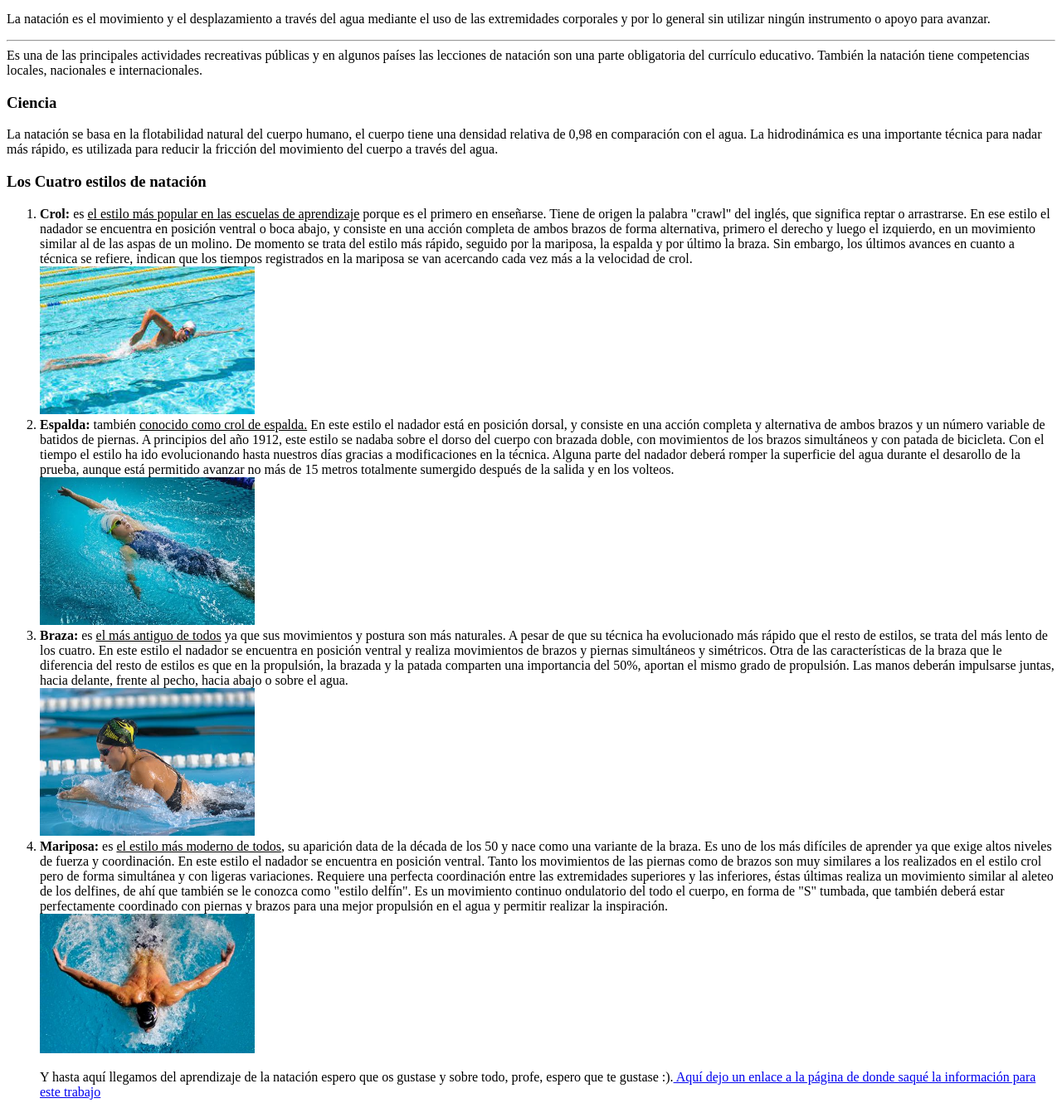
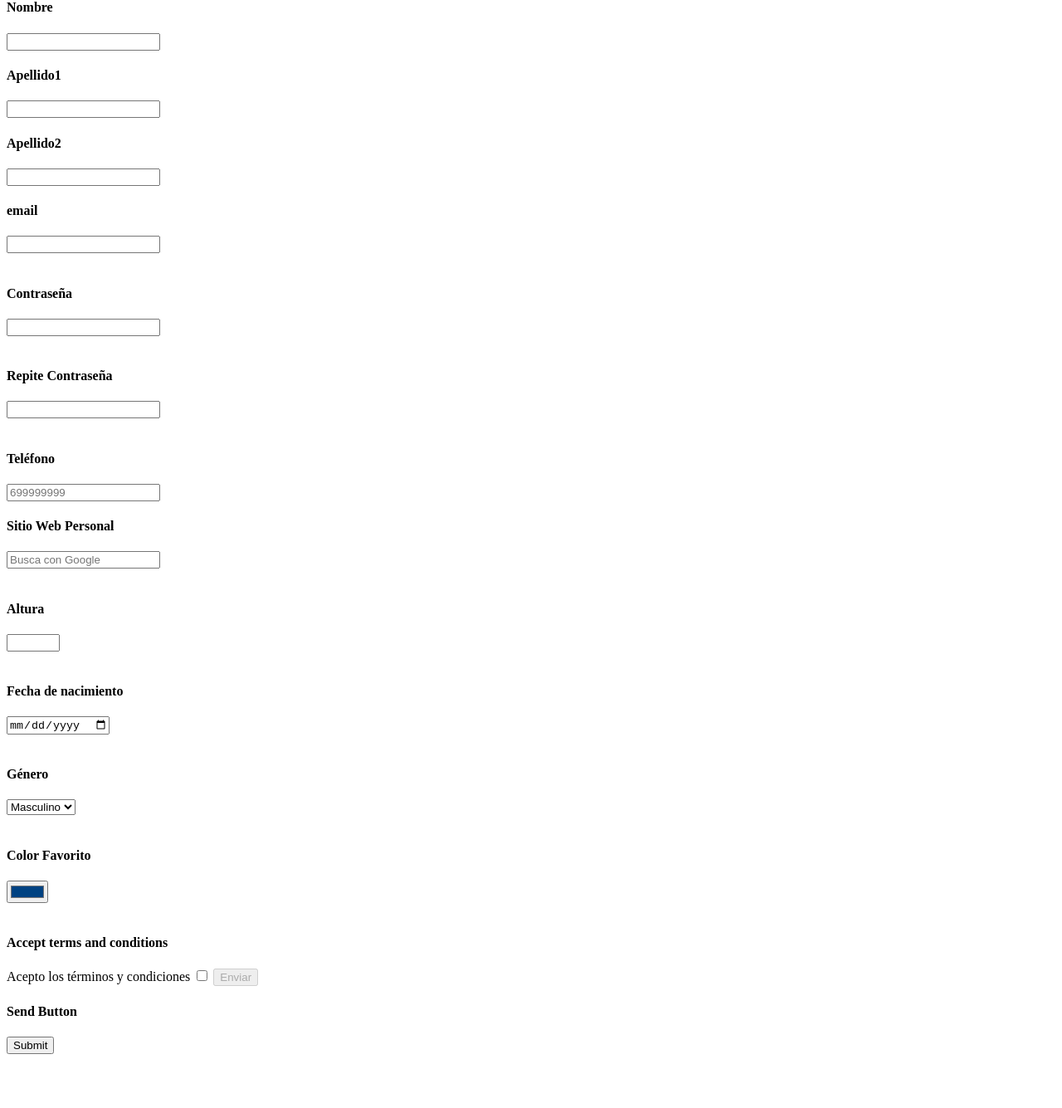
Before and after one commit to Luctrioya/2-SMR2324-lucastn, a plain HTML site: page index.html in a window 1280 px wide. Shown: the part 66-1401 px from the top of the page at 83% size. After the commit the page ends 1352 px from the top, so only its background shows below. Drawn offline with Linux system fonts and the light colour scheme.

Commit message:
Add files via upload

```diff
--- a/index.html
+++ b/index.html
@@ -1,23 +1,63 @@
-<!DOCTYPE html>
+<DOCTYPE html>
 <html lang="es">
   <head>
      <meta charset="UTF-8">
   </head>
   <body>
-    <h1>La Natación y el salvamento en la piscina</h1>
-    <p>La natación es el movimiento y el desplazamiento a través del agua mediante el uso de las extremidades corporales y por lo general sin utilizar ningún instrumento o apoyo para avanzar.</p>
-    <hr>Es una de las principales actividades recreativas públicas y en algunos países las lecciones de natación son una parte obligatoria del currículo educativo. También la natación tiene competencias locales, nacionales e internacionales.</hr>
-  <h3>Ciencia</h3>
-  <p>La natación se basa en la flotabilidad natural del cuerpo humano, el cuerpo tiene una densidad relativa de 0,98 en comparación con el agua. La hidrodinámica es una importante técnica para nadar más rápido, es utilizada para reducir la fricción del movimiento del cuerpo a través del agua.</p>
-  <h3>Los Cuatro estilos de natación</h3>
-    <ol>
-      <li><strong>Crol:</strong> es <u>el estilo más popular en las escuelas de aprendizaje</u> porque es el primero en enseñarse. Tiene de origen la palabra "crawl" del inglés, que significa reptar o arrastrarse. En ese estilo el nadador se encuentra en posición ventral o boca abajo, y consiste en una acción completa de ambos brazos de forma alternativa, primero el derecho y luego el izquierdo, en un movimiento similar al de las aspas de un molino. De momento se trata del estilo más rápido, seguido por la mariposa, la espalda y por último la braza. Sin embargo, los últimos avances en cuanto a técnica se refiere, indican que los tiempos registrados en la mariposa se van acercando cada vez más a la velocidad de crol. </li>
-      <img src="Crol.jpeg" width="259" height="178" title="Imagen ejemplo de nado Crol" alt="Este es el nado más conocido">
-      <li><strong>Espalda:</strong> también <u>conocido como crol de espalda.</u> En este estilo el nadador está en posición dorsal, y consiste en una acción completa y alternativa de ambos brazos y un número variable de batidos de piernas. A principios del año 1912, este estilo se nadaba sobre el dorso del cuerpo con brazada doble, con movimientos de los brazos simultáneos y con patada de bicicleta. Con el tiempo el estilo ha ido evolucionando hasta nuestros días gracias a modificaciones en la técnica. Alguna parte del nadador deberá romper la superficie del agua durante el desarollo de la prueba, aunque está permitido avanzar no más de 15 metros totalmente sumergido después de la salida y en los volteos.</li>
-      <img src="Espalda.jpeg" width="259" height="178" title="Imagen ejemplo de nado Espalda" alt="Es el crol de espalda">
-      <li><strong>Braza:</strong> es <u>el más antiguo de todos</u> ya que sus movimientos y postura son más naturales. A pesar de que su técnica ha evolucionado más rápido que el resto de estilos, se trata del más lento de los cuatro. En este estilo el nadador se encuentra en posición ventral y realiza movimientos de brazos y piernas simultáneos y simétricos. Otra de las características de la braza que le diferencia del resto de estilos es que en la propulsión, la brazada y la patada comparten una importancia del 50%, aportan el mismo grado de propulsión. Las manos deberán impulsarse juntas, hacia delante, frente al pecho, hacia abajo o sobre el agua.</li>
-      <img src="Braza.jpeg" width="259" height="178" title="Imagen ejemplo de nado Braza" alt="Es el más antiguo y el más lento">
-      <li><strong>Mariposa:</strong> es <u>el estilo más moderno de todos</u>, su aparición data de la década de los 50 y nace como una variante de la braza. Es uno de los más difíciles de aprender ya que exige altos niveles de fuerza y coordinación. En este estilo el nadador se encuentra en posición ventral. Tanto los movimientos de las piernas como de brazos son muy similares a los realizados en el estilo crol pero de forma simultánea y con ligeras variaciones. Requiere una perfecta coordinación entre las extremidades superiores y las inferiores, éstas últimas realiza un movimiento similar al aleteo de los delfines, de ahí que también se le conozca como "estilo delfín". Es un movimiento continuo ondulatorio del todo el cuerpo, en forma de "S" tumbada, que también deberá estar perfectamente coordinado con piernas y brazos para una mejor propulsión en el agua y permitir realizar la inspiración.</li>
-      <img src="Mariposa.jpeg" width="259" heigth="178" title="Imagen ejemplo de nado Mariposa" alt="Es el más moderno de los cuatro">
-      <p>Y hasta aquí llegamos del aprendizaje de la natación espero que os gustase y sobre todo, profe, espero que te gustase :).<a href="http://www.i-natacion.com/articulos/modalidades/natacion1.html"> Aquí dejo un enlace a la página de donde saqué la información para este trabajo</a></p>
-<p><a href="El-SalvamentoAcuático.html"> Enlace a la continuación de la teoría, el Salvamento Acuático</a></p>
+    <h1>Tarea 1.8-HTML Form</h1>
+
+<form>
+
+  <h4>Nombre</h4>
+  <input type="text" id="Nombre" name="fname">
+
+  <br>
+  <h4>Apellido1</h4>
+   <input type="text" id="Apellido1" name="fname">
+
+  <br>
+  <h4>Apellido2</h4>
+   <input type="text" id="Apellido2" name="fname">
+
+  <br>
+   <h4>email</h4>
+  <input type="email" id="email" name="email"></br>
+
+<br>
+<h4>Contraseña</h4>
+<input type="password" id="password" name="fpass"></br>
+<br>
+<h4>Repite Contraseña</h4>
+<input type="password" id="password" name="fpass"></br>
+<br>
+<h4>Teléfono</h4>
+<input type="tel" id="Teléfono" name="Número de teléfono" placeholder="699999999"</br>
+<br>
+<h4>Sitio Web Personal</h4>
+<input type="URL" name="Sitio web personal" placeholder="Busca con Google"></br>
+<br>
+<h4>Altura</h4>
+<input type="number" min="155" max="230"></br>
+<br>
+<h4>Fecha de nacimiento</h4>
+<input type="date" id="fecha" name="fecha de nacimiento" min="1985-1-1" max="2025-1-1"></br>
+<br>
+<h4>Género</h4>
+<select name="Género" id="Género">
+  <option value="Masculino">Masculino</option>
+  <option value="Femenino">Femenino</option>
+</select>
+  </br>
+<br>
+<h4>Color Favorito</h4>
+<input type="color" id="color" name=Color Favorito value="#004282"></br>
+<br>
+<h4>Accept terms and conditions</h4>
+<label for="Términos">Acepto los términos y condiciones</label>
+<input type="checkbox" id="términos">
+<button id="submit-button" disabled>Enviar</button>
+
+<br>
+<h4>Send Button</h4>
+<input type="submit"></br>
+</body>
```
